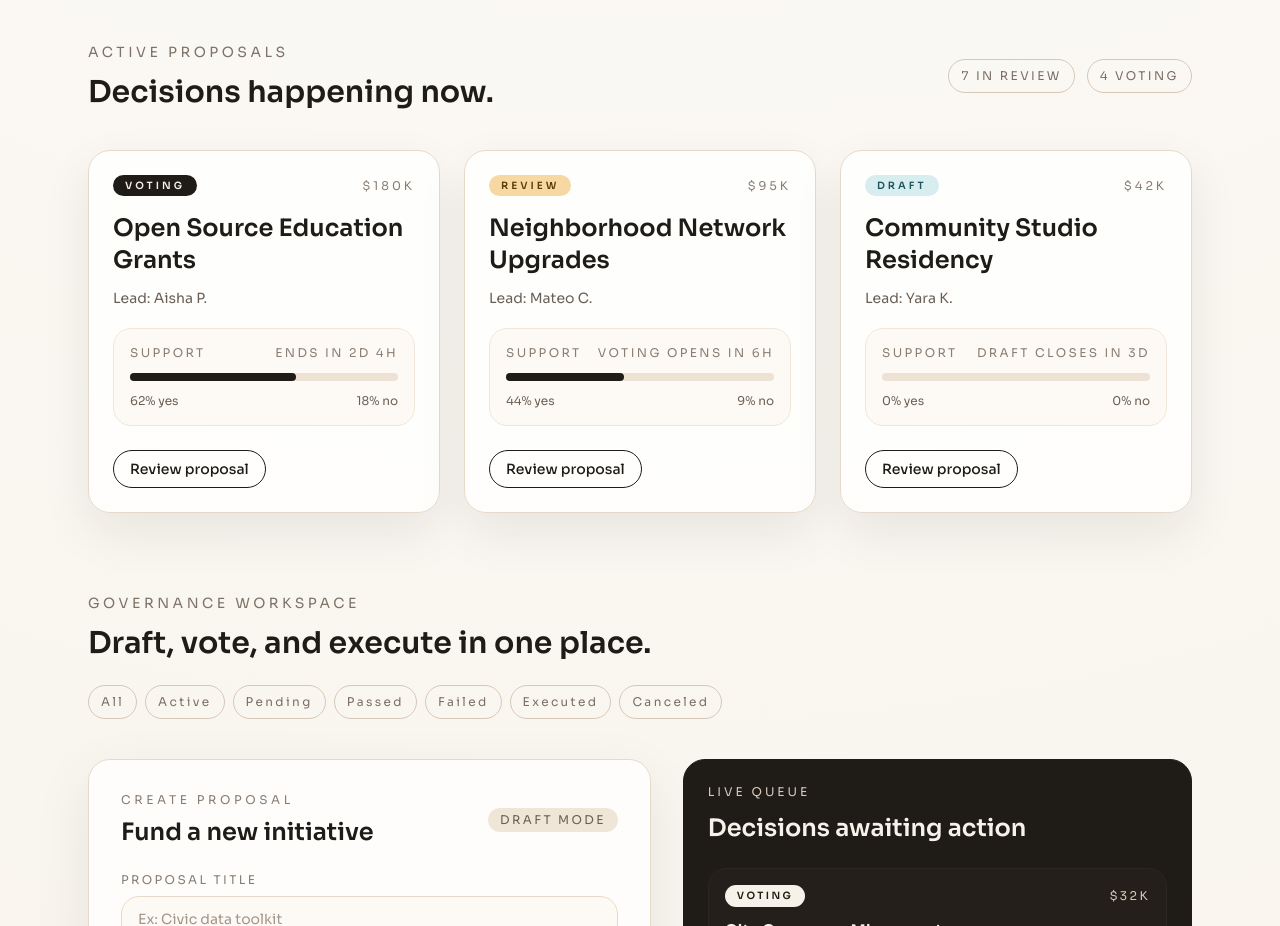
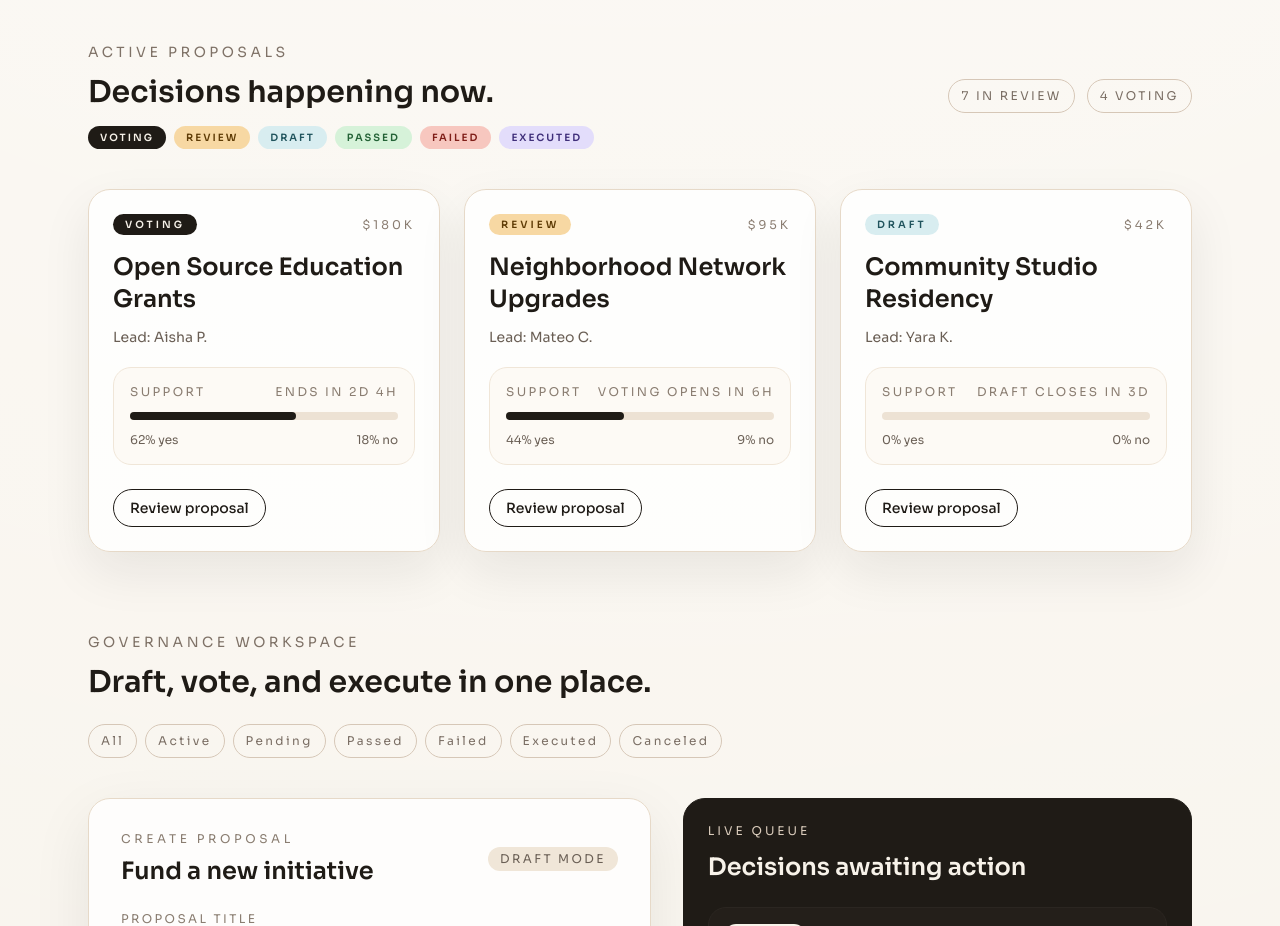
Before and after one commit to TYDev01/Community-Grant-DAO, a Next.js app in the folder frontend/: page / in a window 1280 px wide. Shown: the part 1440-2366 px from the top of the page. Built offline with nearby package versions, Linux system fonts and the light colour scheme.

Commit message:
added a status legend now to proposals header

```diff
--- a/frontend/src/app/page.tsx
+++ b/frontend/src/app/page.tsx
@@ -282,6 +282,26 @@ export default function Home() {
                 <h2 className="mt-3 text-3xl font-semibold text-[#1f1b16] font-[var(--font-display)]">
                   Decisions happening now.
                 </h2>
+                <div className="mt-4 flex flex-wrap gap-2 text-[10px] uppercase tracking-[0.2em]">
+                  {[
+                    "Voting",
+                    "Review",
+                    "Draft",
+                    "Passed",
+                    "Failed",
+                    "Executed",
+                  ].map((label) => (
+                    <span
+                      key={label}
+                      className={`rounded-full px-3 py-1 font-semibold ${
+                        statusStyles[label] ??
+                        "bg-[#f0e6d8] text-[#6a5f55]"
+                      }`}
+                    >
+                      {label}
+                    </span>
+                  ))}
+                </div>
               </div>
               <div className="flex gap-3 text-xs uppercase tracking-[0.2em] text-[#7b6f65]">
                 <span className="rounded-full border border-[#d6c7b7] px-3 py-2">
```
